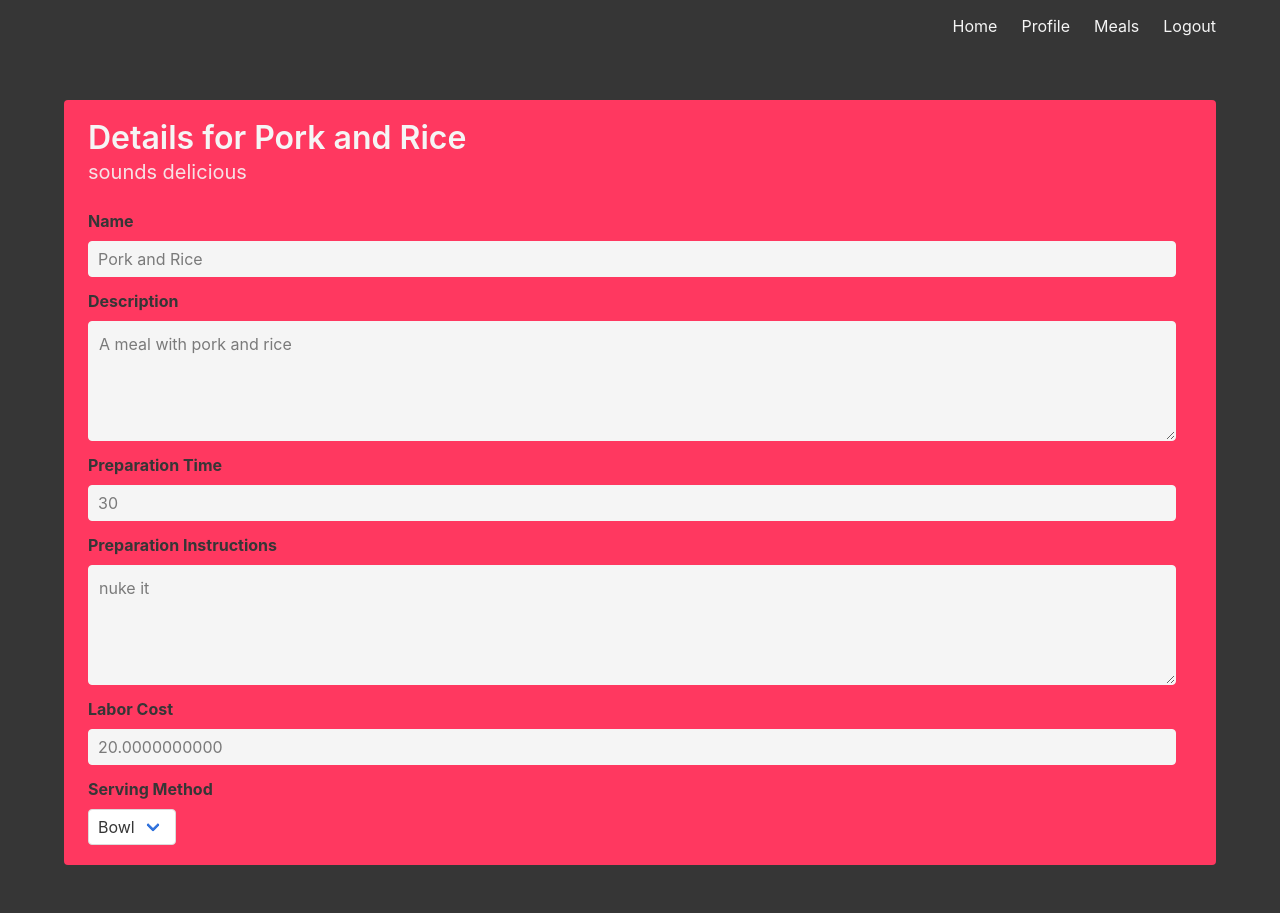
After one commit to danfred360/django-crm-app, a Flask app: page /meals/1 in a window 1280 px wide. The commit adds this page. Run offline with Flask 2, Linux system fonts and the light colour scheme; a user stored in the database is signed in; data comes from the database, SQL or seed files in the repository; both versions use the stored data as it was after the commit.

```diff
--- a/project/main.py
+++ b/project/main.py
@@ -27,7 +27,7 @@ def create_meal():
     ingredients = Ingredient.query.filter_by(creator_id=current_user.id)
     return render_template('create_meal.html', ingredients=ingredients)
 
-@main.route('/create_meal', method=['POST'])
+@main.route('/create_meal', methods=['POST'])
 @login_required
 def create_meal_post():
     name = request.form.get('meal_name')
@@ -63,3 +63,9 @@ def create_meal_post():
     db.session.commit()
 
     return redirect(url_for('main.meals'))
+
+@main.route('/meals/<id>')
+@login_required
+def detail_meal(id):
+    meal = Meal.query.filter_by(id=id).first()
+    return render_template('detail_meal.html', meal=meal)
--- a/project/templates/base.html
+++ b/project/templates/base.html
@@ -10,7 +10,7 @@
 </head>
 
 <body>
-    <section class="hero is-primary is-fullheight">
+    <section class="hero is-dark is-fullheight">
 
         <div class="hero-head">
             <nav class="navbar">
--- /dev/null
+++ b/project/templates/detail_meal.html
@@ -0,0 +1,73 @@
+{% extends "base.html" %}
+
+{% block content %}
+<div class="tile is-ancestor">
+    <div class="tile is-vertical">
+
+      <div class="tile is-parent is-vertical">
+        <article class="tile is-child notification is-danger">
+              <p class="title">Details for {{ meal.name }}</p>
+              <p class="subtitle">sounds delicious</p>
+          <div class="content">
+            <!-- Content -->
+            {% with messages = get_flashed_messages() %}
+            {% if messages %}
+                <div class="notification is-danger">
+                    {{ messages[0] }}
+                </div>
+            {% endif %}
+            {% endwith %}
+            <form method="POST" action="/create_meal">
+            <div class="field">
+                <label class="label">Name</label>
+                <div class="control">
+                  <input disabled class="input is-disabled" type="text" placeholder="Enter the name of the meal." name="meal_name" value="{{ meal.name }}">
+                </div>
+            </div>
+
+            <div class="field">
+                <label class="label">Description</label>
+                <div class="control">
+                    <textarea disabled class="textarea" placeholder="Enter a description for the meal." name="meal_description">{{ meal.description }}</textarea>
+                </div>
+            </div>
+
+            <div class="field">
+                <label class="label">Preparation Time</label>
+                <div class="control">
+                  <input disabled class="input" type="text" placeholder="Enter the estimated time required to prepare the meal in minutes." name="meal_prep_time" value="{{ meal.prep_time }}">
+                </div>
+            </div>
+
+            <div class="field">
+                <label class="label">Preparation Instructions</label>
+                <div class="control">
+                    <textarea disabled class="textarea" placeholder="Enter any preparation instructions." name="meal_prep_instructions">{{ meal.prep_instructions }}</textarea>
+                </div>
+            </div>
+
+            <div class="field">
+                <label class="label">Labor Cost</label>
+                <div class="control">
+                  <input disabled class="input" type="text" placeholder="Enter the cost associated with time / facilities used to make meal excluding ingredients." name="meal_labor_cost" value="{{ meal.labor_cost }}">
+                </div>
+            </div>
+
+            <div class="field">
+                <label class="label">Serving Method</label>
+                <div class="control">
+                    <div disabled class="select">
+                    <select>
+                        <option>Bowl</option>
+                        <option>Tub</option>
+                    </select>
+                    </div>
+                </div>
+            </div>
+            </form>
+          </div>
+        </article>
+      </div>
+    </div>
+  </div>
+{% endblock %}
--- a/project/templates/index.html
+++ b/project/templates/index.html
@@ -2,9 +2,9 @@
 
 {% block content %}
 <h1 class="title">
-  Flask Login Example
+  Maria and Jon's Catering Company
 </h1>
 <h2 class="subtitle">
-  Easy authentication and authorization in Flask.
+  We make it, you wutz it.
 </h2>
 {% endblock %}
```
Also changed, not shown: app.py (deleted, +0 -37 lines), project/templates/create_meal.html (+7 -7 lines), project/templates/meals.html (+9 -11 lines), project/db.sqlite.
